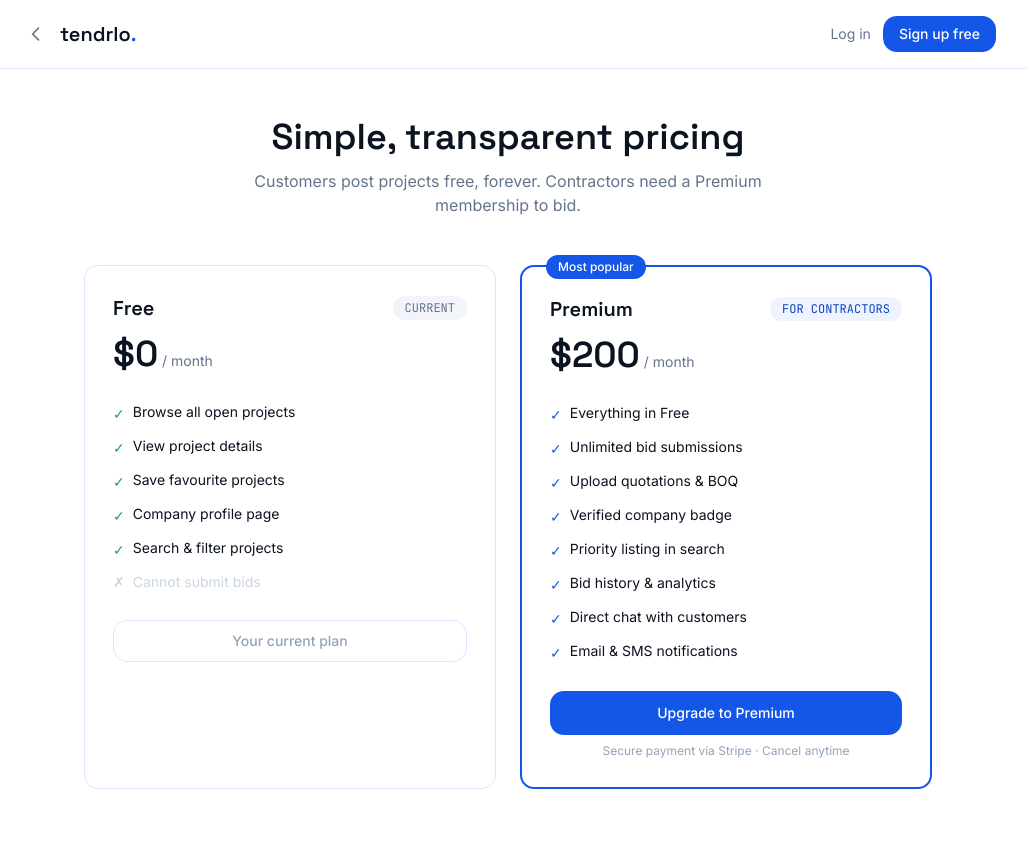
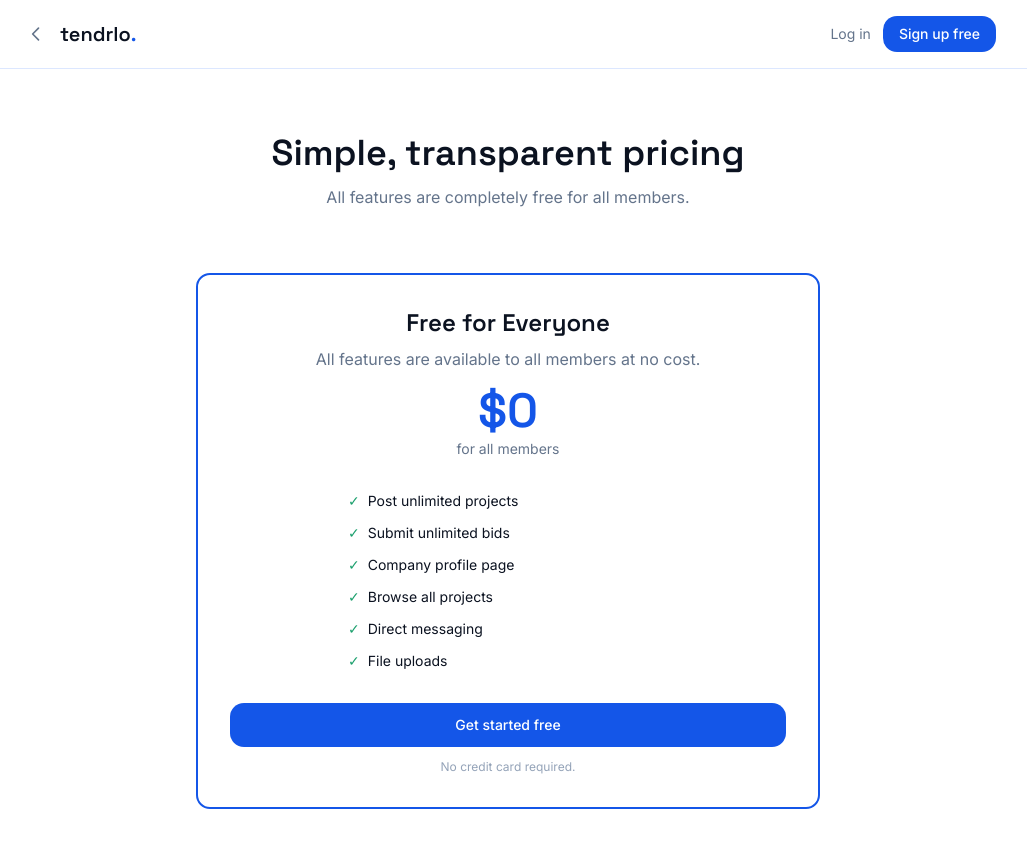
Before and after one commit to junaidgohar111-ai/tendrlo-frontend, a Next.js app: page /pricing in a window 1280 px wide. Shown: the top 848 px of the page, without its empty margins (132-1159 px from the left). Built offline with nearby package versions, Linux system fonts and the light colour scheme; no server answers.

Commit message:
Replace pricing page with free version

```diff
--- a/src/app/pricing/page.tsx
+++ b/src/app/pricing/page.tsx
@@ -1,66 +1,44 @@
 'use client';
-import { useState } from 'react';
 import Link from 'next/link';
-import { api } from '@/lib/api';
-
-const free = ['Browse all open projects','View project details','Save favourite projects','Company profile page','Search & filter projects'];
-const premium = ['Everything in Free','Unlimited bid submissions','Upload quotations & BOQ','Verified company badge','Priority listing in search','Bid history & analytics','Direct chat with customers','Email & SMS notifications'];
 
 export default function PricingPage() {
-  const [loading, setLoading] = useState(false);
-  const [error, setError] = useState('');
-
-  async function upgrade() {
-    setError(''); setLoading(true);
-    try { const d = await api('/payments/create-checkout-session',{method:'POST'}); window.location.href=d.url; }
-    catch(e){ setError(e instanceof Error?e.message:'Make sure you are logged in as a company account.'); setLoading(false); }
-  }
-
   return (
     <main className="min-h-screen bg-white">
       <header className="border-b border-blueprint-100">
         <div className="mx-auto max-w-5xl px-4 sm:px-6 py-4 flex items-center justify-between">
-          <div className="flex items-center gap-2"><button onClick={() => window.history.back()} className="w-8 h-8 flex items-center justify-center rounded-full hover:bg-slate-100 transition-colors"><svg className="w-5 h-5 text-slate-500" fill="none" viewBox="0 0 24 24" stroke="currentColor"><path strokeLinecap="round" strokeLinejoin="round" strokeWidth={2} d="M15 19l-7-7 7-7"/></svg></button><Link href="/" className="font-display text-xl font-semibold">tendrlo<span className="text-blueprint-500">.</span></Link></div>
+          <div className="flex items-center gap-2">
+            <button onClick={() => window.history.back()} className="w-8 h-8 flex items-center justify-center rounded-full hover:bg-slate-100 transition-colors">
+              <svg className="w-5 h-5 text-slate-500" fill="none" viewBox="0 0 24 24" stroke="currentColor"><path strokeLinecap="round" strokeLinejoin="round" strokeWidth={2} d="M15 19l-7-7 7-7"/></svg>
+            </button>
+            <Link href="/" className="font-display text-xl font-semibold">tendrlo<span className="text-blueprint-500">.</span></Link>
+          </div>
           <div className="flex items-center gap-3">
             <Link href="/login" className="text-sm text-slate-500 hover:text-ink">Log in</Link>
             <Link href="/signup" className="rounded-card bg-blueprint-500 px-4 py-2 text-sm font-medium text-white hover:bg-blueprint-600">Sign up free</Link>
           </div>
         </div>
       </header>
-      <section className="mx-auto max-w-5xl px-4 sm:px-6 py-12 text-center">
+      <section className="mx-auto max-w-3xl px-4 sm:px-6 py-16 text-center">
         <h1 className="font-display text-3xl sm:text-4xl font-semibold">Simple, transparent pricing</h1>
-        <p className="mt-3 text-slate-500 max-w-lg mx-auto">Customers post projects free, forever. Contractors need a Premium membership to bid.</p>
+        <p className="mt-3 text-slate-500 max-w-lg mx-auto">All features are completely free for all members.</p>
       </section>
-      <section className="mx-auto max-w-4xl px-4 sm:px-6 pb-16">
-        <div className="grid md:grid-cols-2 gap-6">
-          <div className="rounded-card border border-blueprint-100 bg-white p-7">
-            <div className="flex items-center justify-between">
-              <h2 className="font-display text-xl font-semibold">Free</h2>
-              <span className="rounded-full bg-slate-100 px-3 py-1 text-xs font-mono text-slate-500 uppercase">Current</span>
-            </div>
-            <div className="mt-3"><span className="font-display text-4xl font-semibold">$0</span><span className="text-slate-500 text-sm"> / month</span></div>
-            <ul className="mt-7 space-y-3">
-              {free.map(f=><li key={f} className="flex items-start gap-2 text-sm"><span className="text-emerald-600 mt-0.5">✓</span>{f}</li>)}
-              <li className="flex items-start gap-2 text-sm text-slate-300"><span>✗</span>Cannot submit bids</li>
-            </ul>
-            <div className="mt-7 rounded-card border border-blueprint-100 py-2.5 text-center text-sm font-medium text-slate-400">Your current plan</div>
-          </div>
-          <div className="rounded-card border-2 border-blueprint-500 bg-white p-7 relative">
-            <span className="absolute -top-3 left-6 rounded-full bg-blueprint-500 px-3 py-1 text-xs font-medium text-white">Most popular</span>
-            <div className="flex items-center justify-between">
-              <h2 className="font-display text-xl font-semibold">Premium</h2>
-              <span className="rounded-full bg-blueprint-50 px-3 py-1 text-xs font-mono text-blueprint-600 uppercase">For contractors</span>
-            </div>
-            <div className="mt-3"><span className="font-display text-4xl font-semibold">$200</span><span className="text-slate-500 text-sm"> / month</span></div>
-            <ul className="mt-7 space-y-3">
-              {premium.map(f=><li key={f} className="flex items-start gap-2 text-sm"><span className="text-blueprint-500 mt-0.5">✓</span>{f}</li>)}
-            </ul>
-            {error&&<p className="mt-4 text-sm text-red-600">{error}</p>}
-            <button onClick={upgrade} disabled={loading} className="mt-7 w-full rounded-card bg-blueprint-500 py-3 text-sm font-medium text-white hover:bg-blueprint-600 disabled:opacity-60 transition-colors">
-              {loading?'Redirecting...':'Upgrade to Premium'}
-            </button>
-            <p className="mt-2 text-xs text-center text-slate-400">Secure payment via Stripe · Cancel anytime</p>
-          </div>
+      <section className="mx-auto max-w-2xl px-4 sm:px-6 pb-16">
+        <div className="rounded-card border-2 border-blueprint-500 bg-white p-8 text-center">
+          <h2 className="font-display text-2xl font-semibold">Free for Everyone</h2>
+          <p className="mt-2 text-slate-500">All features are available to all members at no cost.</p>
+          <div className="mt-4 font-display text-5xl font-semibold text-blueprint-500">$0</div>
+          <p className="text-slate-500 text-sm mt-1">for all members</p>
+          <ul className="mt-8 space-y-3 text-left max-w-xs mx-auto">
+            {['Post unlimited projects','Submit unlimited bids','Company profile page','Browse all projects','Direct messaging','File uploads'].map(f => (
+              <li key={f} className="flex items-center gap-2 text-sm">
+                <span className="text-emerald-600">✓</span>{f}
+              </li>
+            ))}
+          </ul>
+          <Link href="/signup" className="mt-8 block w-full rounded-card bg-blueprint-500 py-3 text-sm font-medium text-white hover:bg-blueprint-600 transition-colors">
+            Get started free
+          </Link>
+          <p className="mt-3 text-xs text-slate-400">No credit card required.</p>
         </div>
       </section>
     </main>
```
